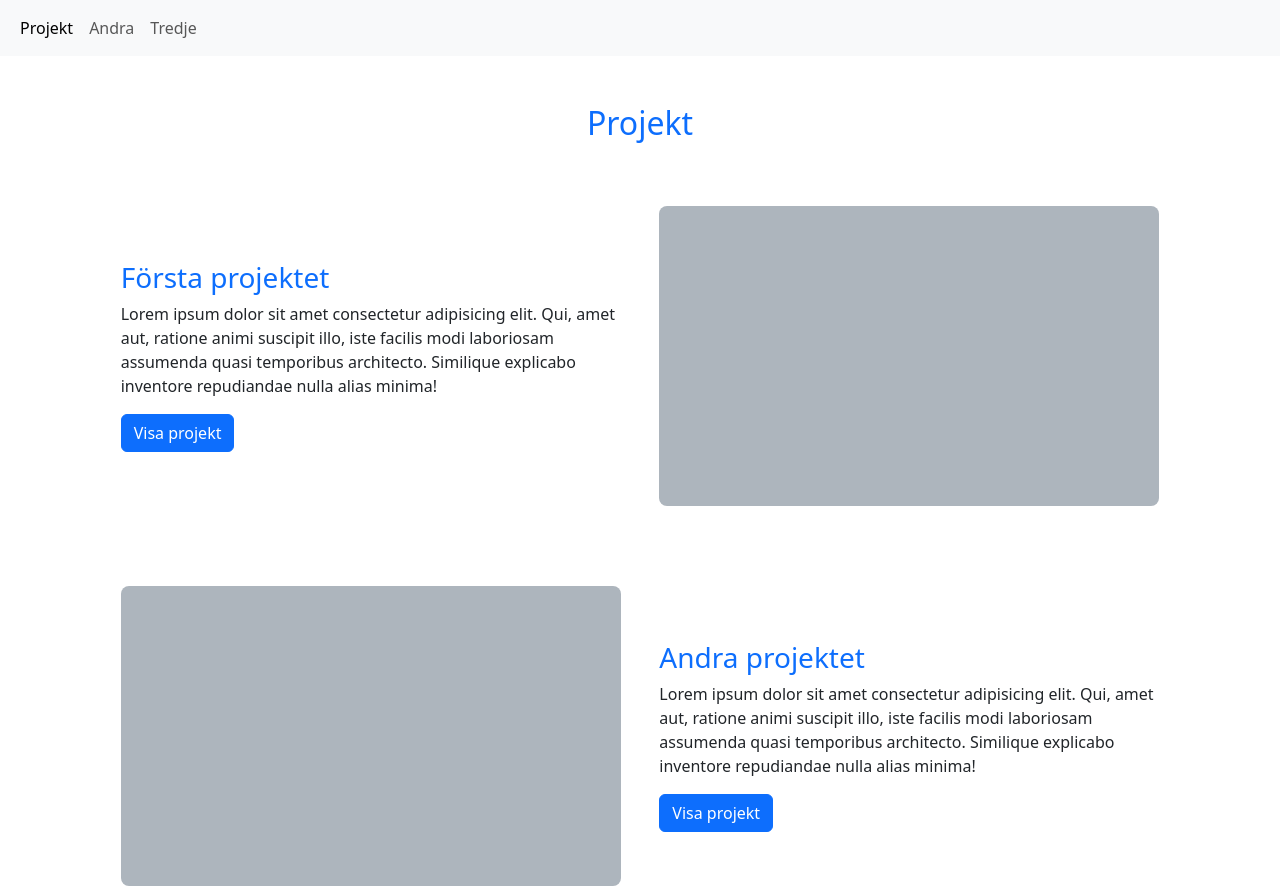
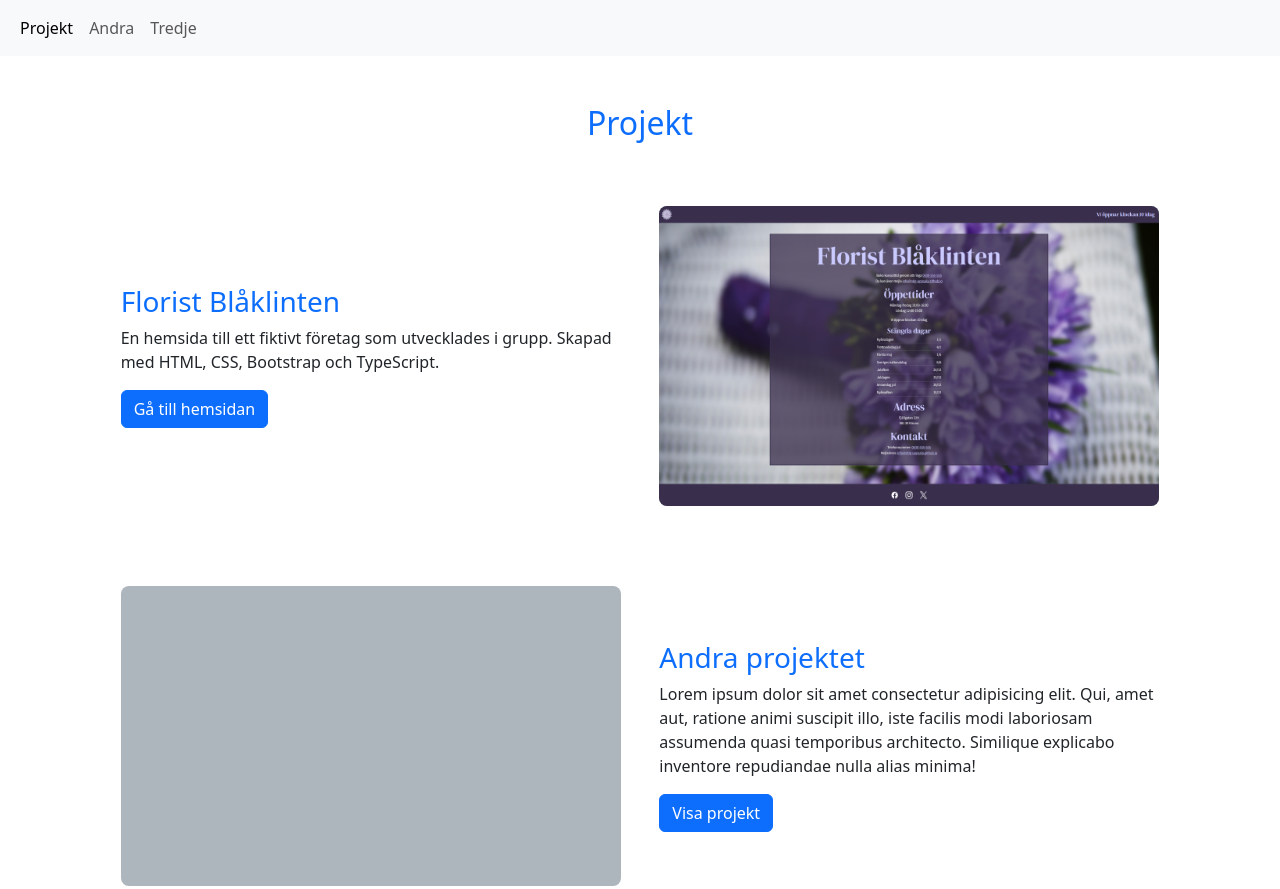
Before and after one commit to Andreas423/andreas423.github.io, a plain HTML site: page index.html in a window 1280 px wide. Shown: the top 889 px of the page. Drawn offline with Linux system fonts and the light colour scheme.

Commit message:
Add Florist Blåklinten project

```diff
--- a/index.html
+++ b/index.html
@@ -33,13 +33,11 @@
   <div class="container d-flex flex-column gap-5 my-5" data-bs-spy="scroll" data-bs-target="#navbar">
     <div class="d-flex flex-row flex-wrap-reverse justify-content-evenly align-items-center py-3 row-gap-3">
       <div class="project-details text-start">
-        <h3 class="h3 text-primary">Första projektet</h2>
-          <p>Lorem ipsum dolor sit amet consectetur adipisicing elit. Qui, amet aut, ratione animi suscipit illo, iste
-            facilis modi laboriosam assumenda quasi temporibus architecto. Similique explicabo inventore repudiandae
-            nulla alias minima!</p>
-          <button class="btn btn-primary">Visa projekt</button>
+        <h3 class="h3 text-primary">Florist Blåklinten</h2>
+        <p>En hemsida till ett fiktivt företag som utvecklades i grupp. Skapad med HTML, CSS, Bootstrap och TypeScript.</p>
+        <a class="btn btn-primary" href="https://andreas423.github.io/blaklinten">Gå till hemsidan</a>
       </div>
-      <div class="img rounded-3"></div>
+      <img class="img rounded-3" src="images/florist_blaklinten.webp" alt="Det fiktiva företaget Florist Blåklintens hemsida">
     </div>
 
     <div class="d-flex flex-row-reverse flex-wrap-reverse justify-content-evenly align-items-center py-3 row-gap-3">
```
Also changed, not shown: images/florist_blaklinten.webp (added).
